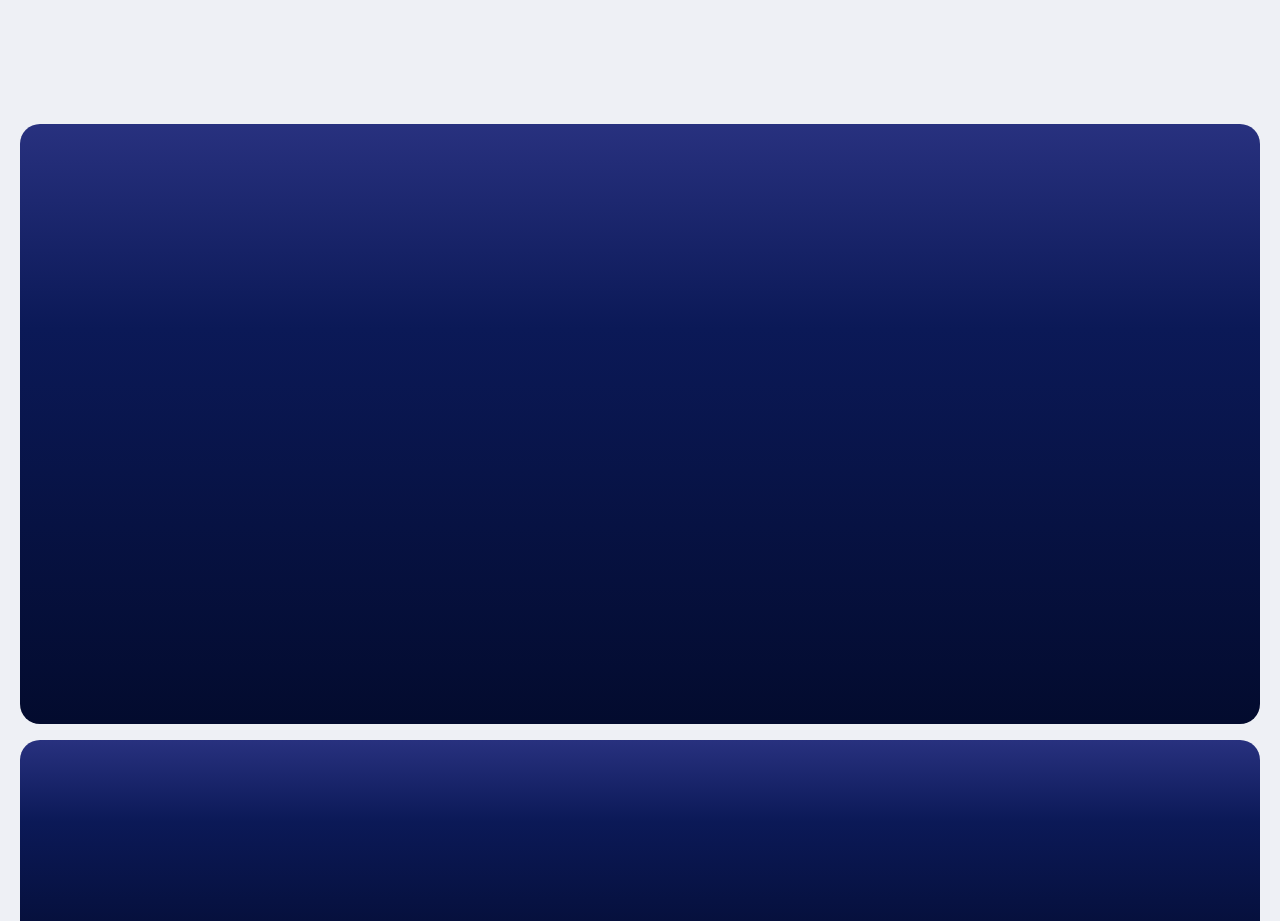
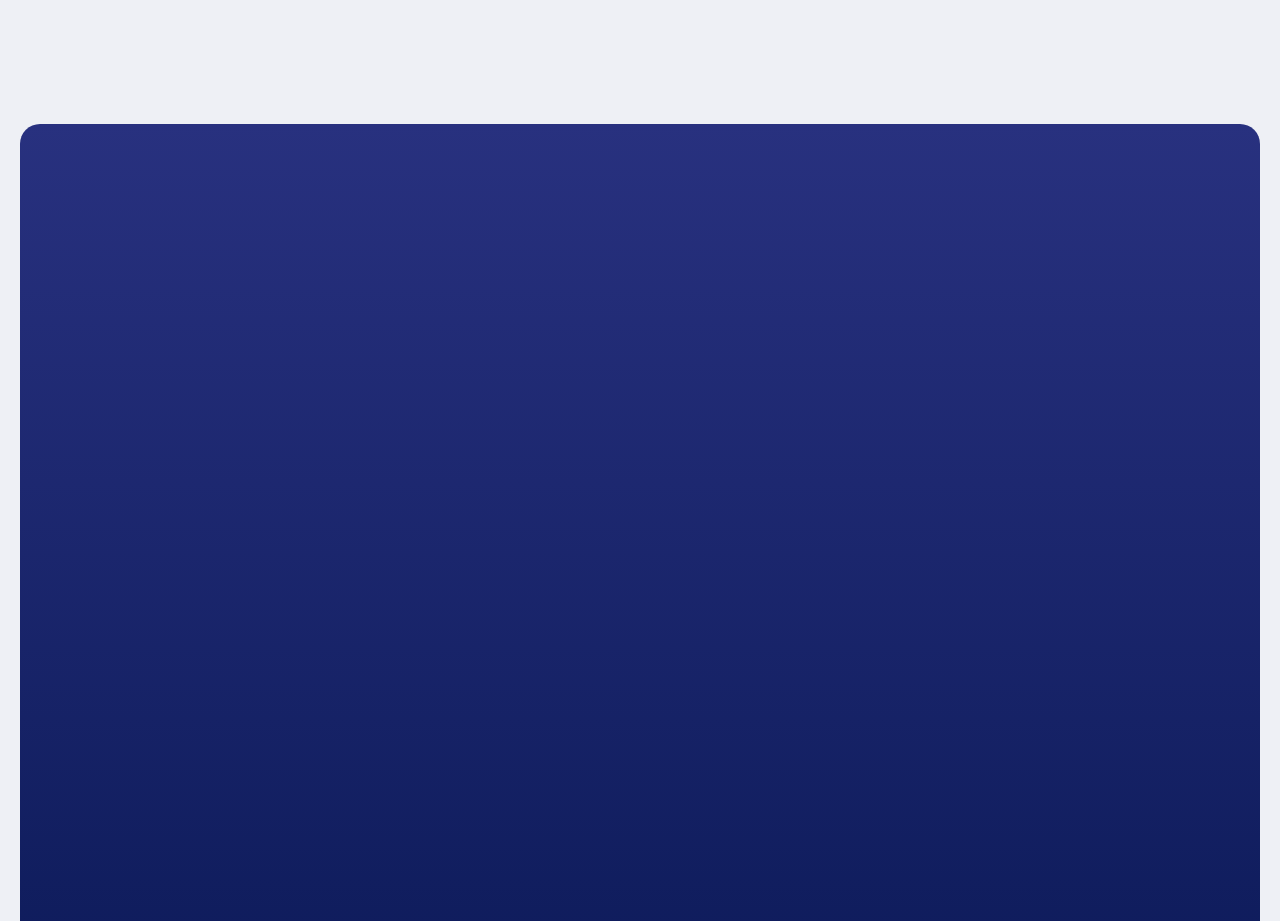
Before and after one commit to oklex/simnato-site, a Next.js app: page /section-test in a window 1280 px wide. Shown: the part 380-1301 px from the top of the page. Built offline with nearby package versions, Linux system fonts and the light colour scheme.

Commit message:
updated mock content

```diff
--- a/src/pages/section-test.tsx
+++ b/src/pages/section-test.tsx
@@ -10,7 +10,7 @@ const SectionTestPage = (): ReactElement => {
 			</DarkSection>
 			<Filler></Filler>
 			<DarkSection id={'part 2'}>
-				<Filler size={75}></Filler>
+				<Filler size={350}></Filler>
 			</DarkSection>
 			<DarkSection id={'part 3'}>
 				<Filler></Filler>
```
